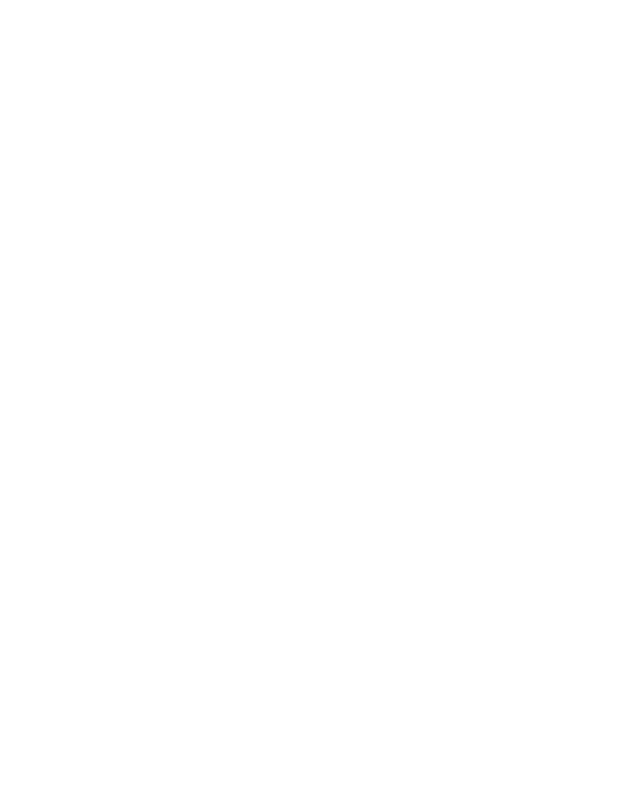
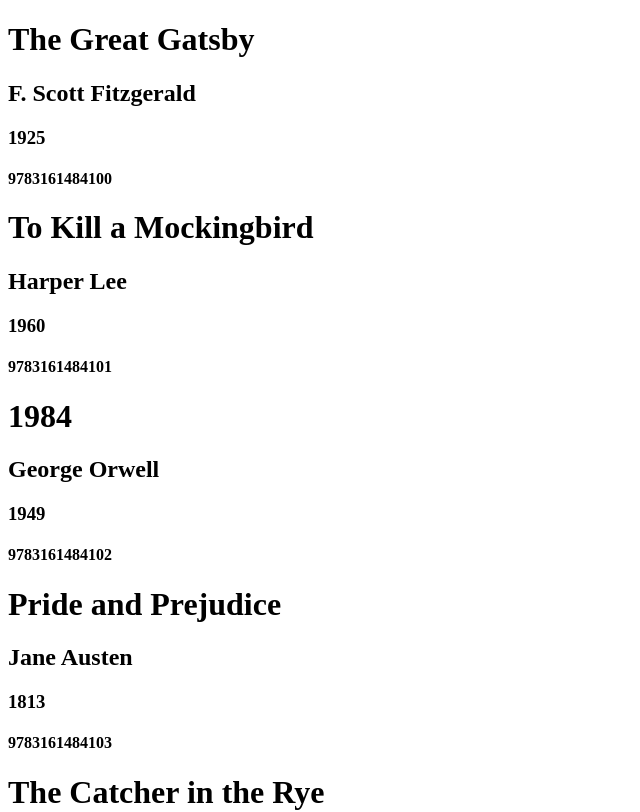
Before and after one commit to w1000w/cleancode-project, a React app in the folder frontend/: page / in a window 1280 px wide. Shown: the top 812 px of the page, without its empty margins (0-640 px from the left). Built offline with nearby package versions, Linux system fonts and the light colour scheme; the HTML template or start-up script is replaced by a standard one.

Commit message:
Added functionality to display minimum books info

```diff
--- a/frontend/src/App.jsx
+++ b/frontend/src/App.jsx
@@ -1,5 +1,12 @@
+import { BookList } from "./components/BookList";
+import dummyBooks from "../data";
+
 function App() {
-  return <></>;
+  return (
+    <>
+      <BookList books={dummyBooks} />
+    </>
+  );
 }
 
 export default App;
```
